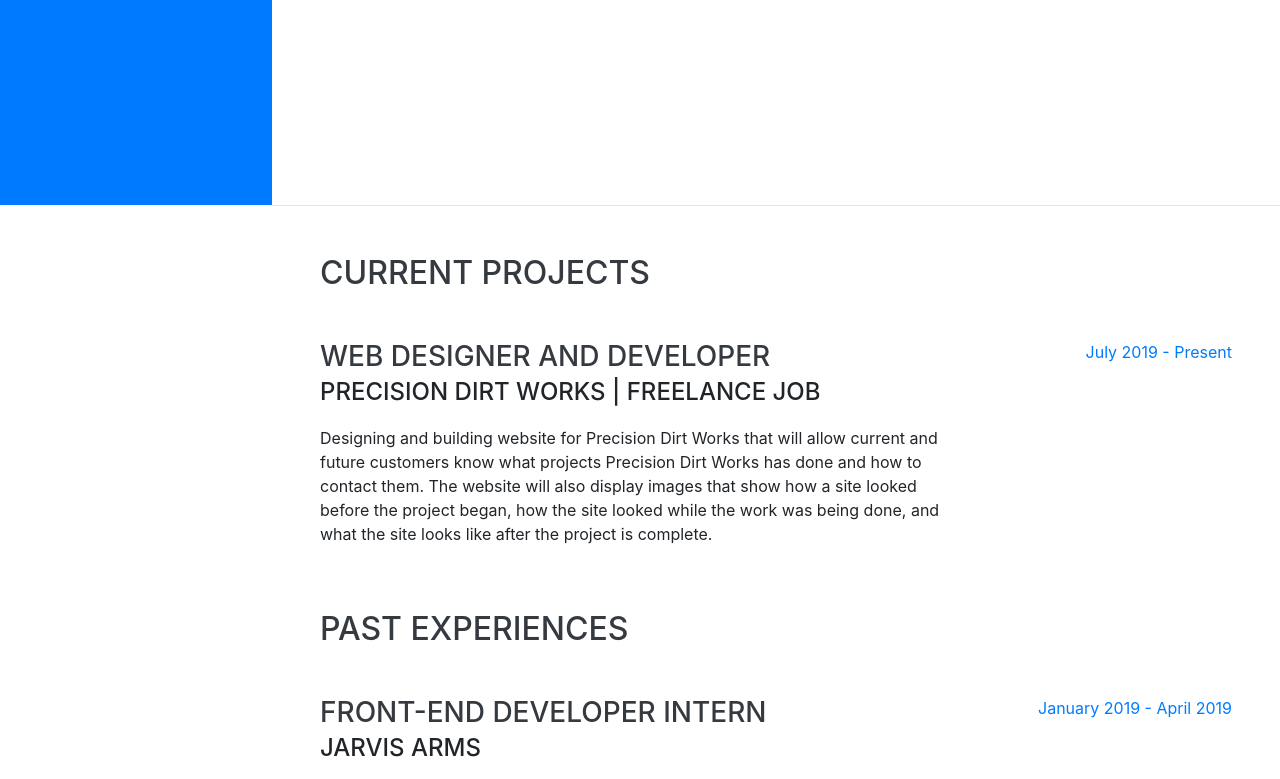
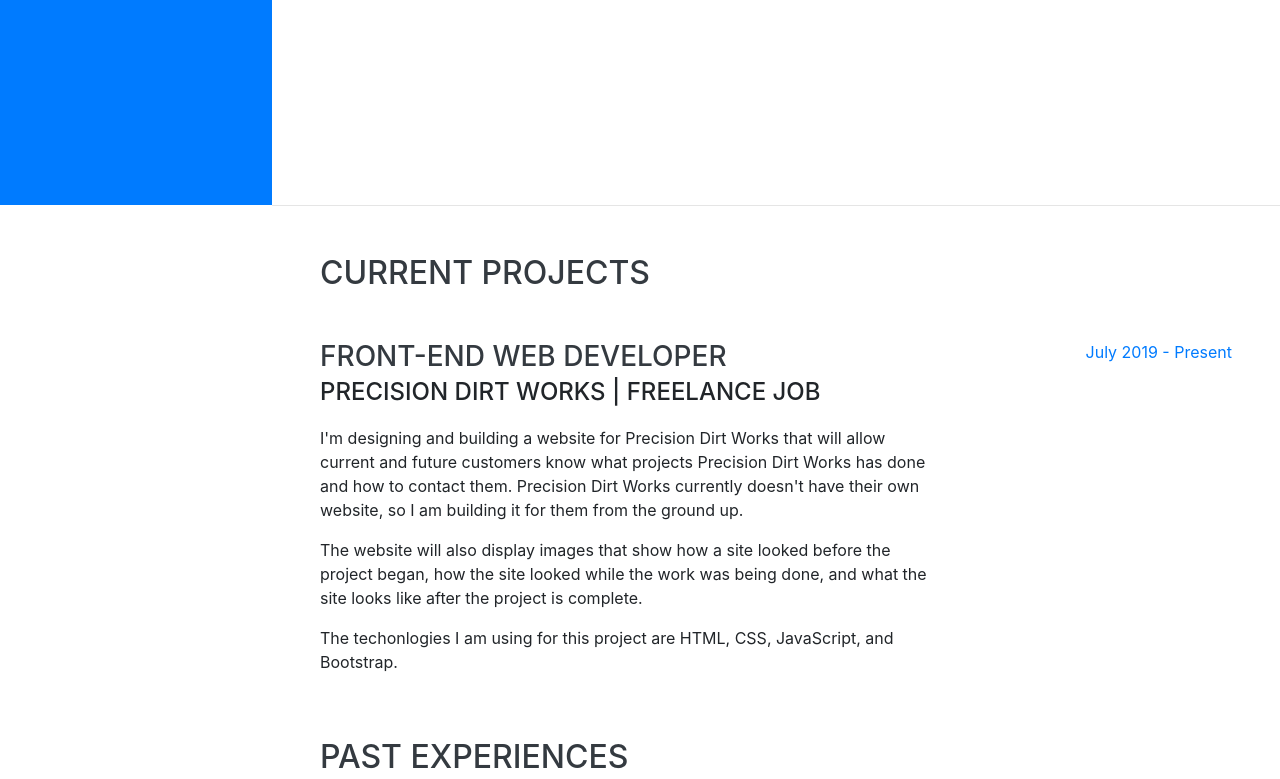
Before and after one commit to Albrethsen-Trevor/Albrethsen-Trevor.github.io, a website with bundled scripts: page index.html in a window 1280 px wide. Shown: the part 595-1374 px from the top of the page. Built offline with nearby package versions, Linux system fonts and the light colour scheme; a web font is replaced by a local one.

Commit message:
Updated Commit

```diff
--- a/index.html
+++ b/index.html
@@ -74,9 +74,6 @@
           <a href="https://www.linkedin.com/in/trevor-albrethsen-b3439365/">
             <i class="fab fa-linkedin-in"></i>
           </a>
-          <a href="https://github.com/Albrethsen-Trevor">
-            <i class="fab fa-github"></i>
-          </a>
           <a href="https://twitter.com/talbrethsen">
             <i class="fab fa-twitter"></i>
           </a>
@@ -98,12 +95,15 @@
 
         <div class="resume-item d-flex flex-column flex-md-row justify-content-between mb-5">
           <div class="resume-content">
-            <h3 class="mb-0">Web Designer and Developer</h3>
+            <h3 class="mb-0">Front-End Web Developer</h3>
             <div class="subheading mb-3">Precision Dirt Works | Freelance Job</div>
-            <p>Designing and building website for Precision Dirt Works that will allow current and future customers know
-              what projects Precision Dirt Works has done and how to contact them. The website will also display images
+            <p>I'm designing and building a website for Precision Dirt Works that will allow current and future
+              customers know
+              what projects Precision Dirt Works has done and how to contact them. Precision Dirt Works currently doesn't have their own website, so I am building it for them from the ground up.</p>
+            <p>The website will also display images
               that show how a site looked before the project began, how the site looked while the work was being done,
               and what the site looks like after the project is complete.</p>
+            <p>The techonlogies I am using for this project are HTML, CSS, JavaScript, and Bootstrap.</p>
           </div>
           <div class="resume-date text-md-right">
             <span class="text-primary">July 2019 - Present</span>
@@ -285,7 +285,8 @@
           and getting our son to smile is such a treat. Although we're a bit tied down to home (because there's only so
           much you can do with an infant), we do love going on walks and spending time with family and friends.</p>
         <p>One of my current hobbies is recording gameplay from games I play on PlayStation 4 and PC and putting them up
-          on YouTube. The video above is an example of that. Most of the time I don't record my own voice while playing, but this video was an exception.</p>
+          on YouTube. The video above is an example of that. Most of the time I don't record my own voice while playing,
+          but this video was an exception.</p>
         <p class="mb-0">I also love watching sports. Football is my favorite sport and I'm an avid Oregon Ducks fan. I
           also happen to be a fan of the Miami Dolphins unfortunately.</p>
       </div>
```
